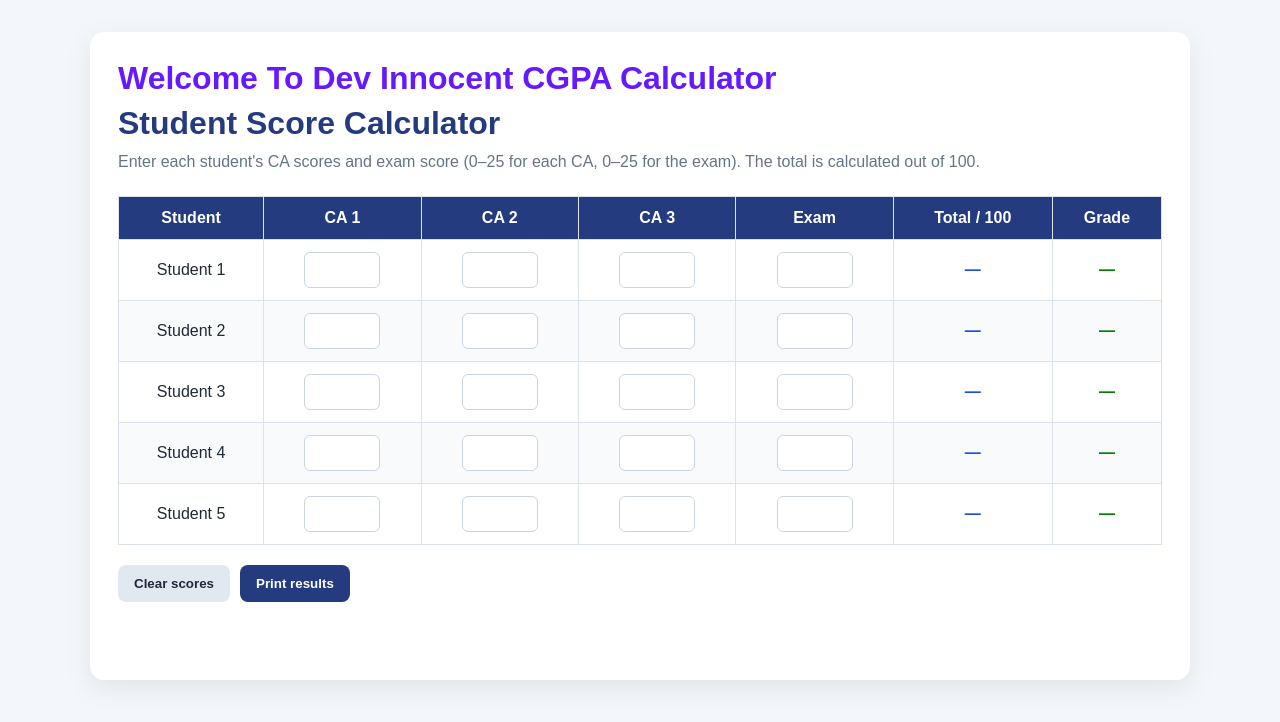
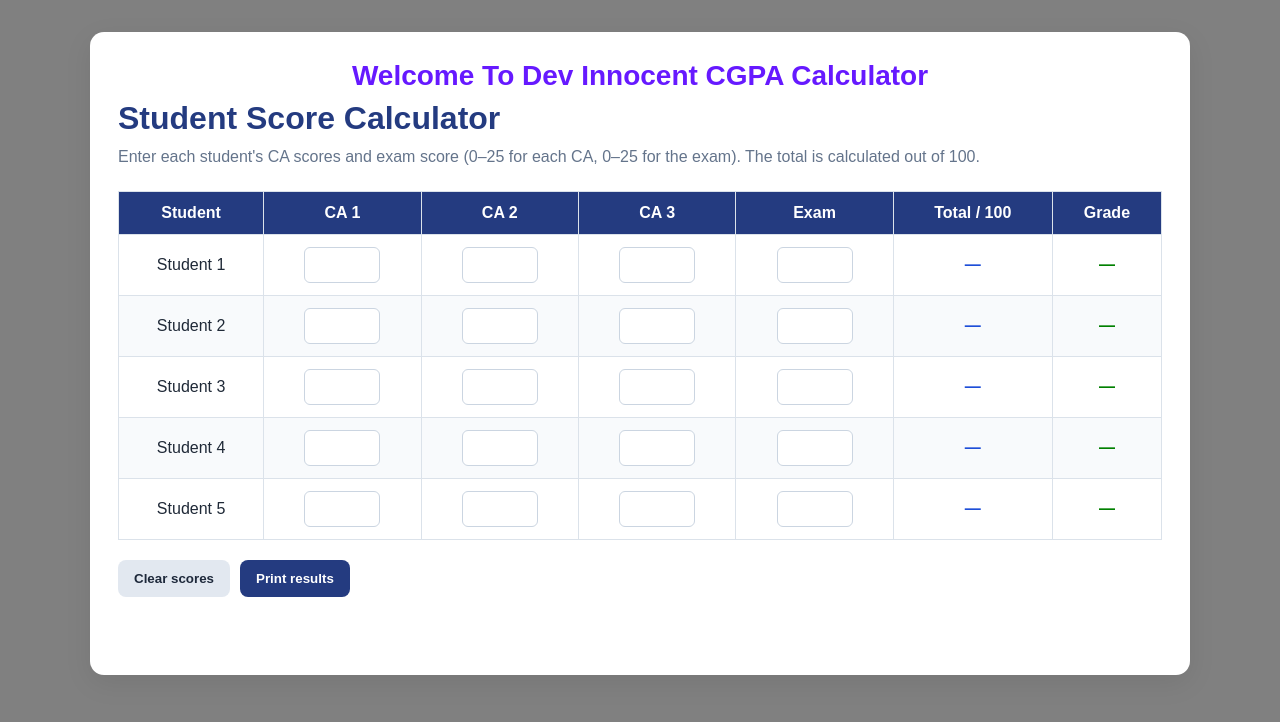
Before and after one commit to dev-innocent/CGP-Calculator, a plain HTML site: page index.html in a window 1280 px wide. Drawn offline with Linux system fonts and the light colour scheme.

Commit message:
Update style.css

```diff
--- a/style.css
+++ b/style.css
@@ -7,6 +7,7 @@ body {
   font-family: Arial, sans-serif;
   background: #f3f6fb;
   color: #1f2937;
+  background-color: grey;
 }
 .container {
   max-width: 1100px;
@@ -104,5 +105,7 @@ button:hover {
 #dev {
   color: #6619ff;
   font-size: 200%;
-
+  margin: 0 0 8px;
+  text-align: center;
+  font-size: 28px;
 }
```
